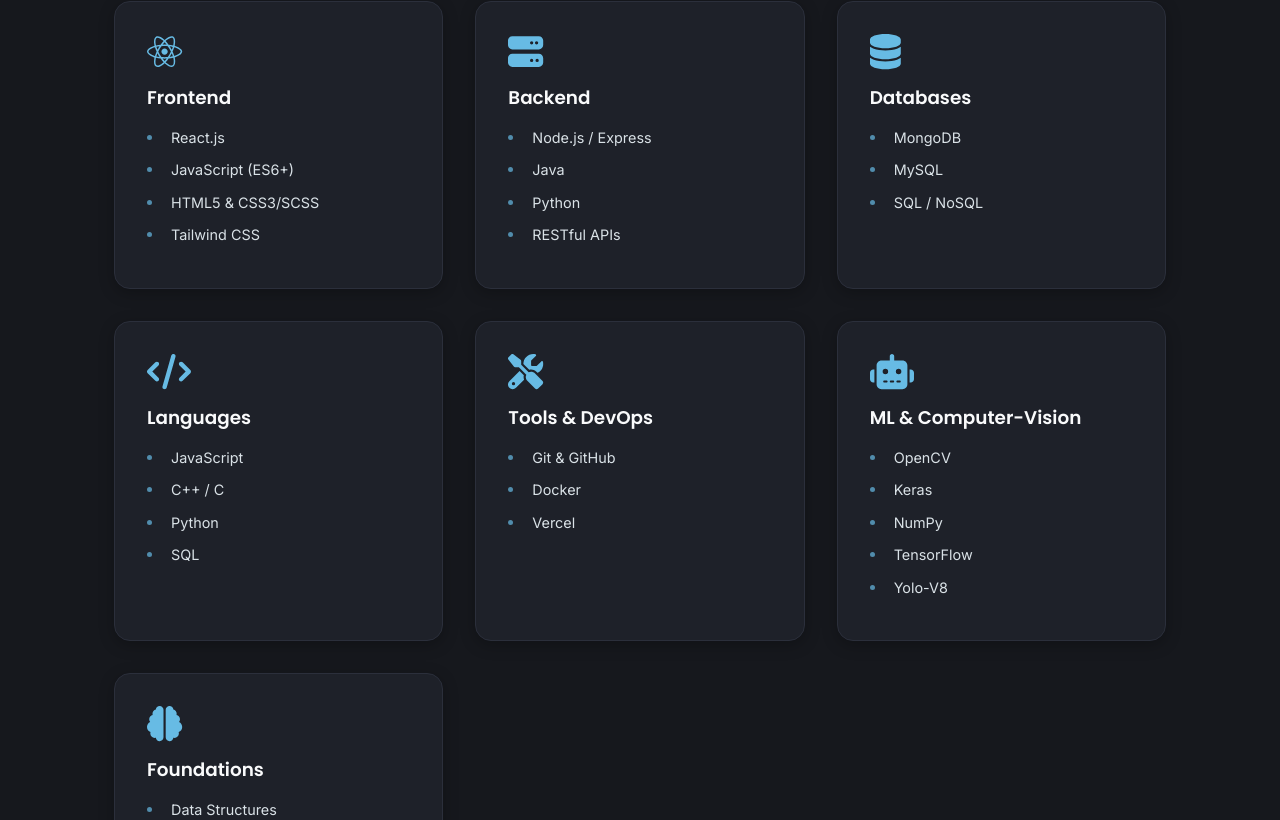
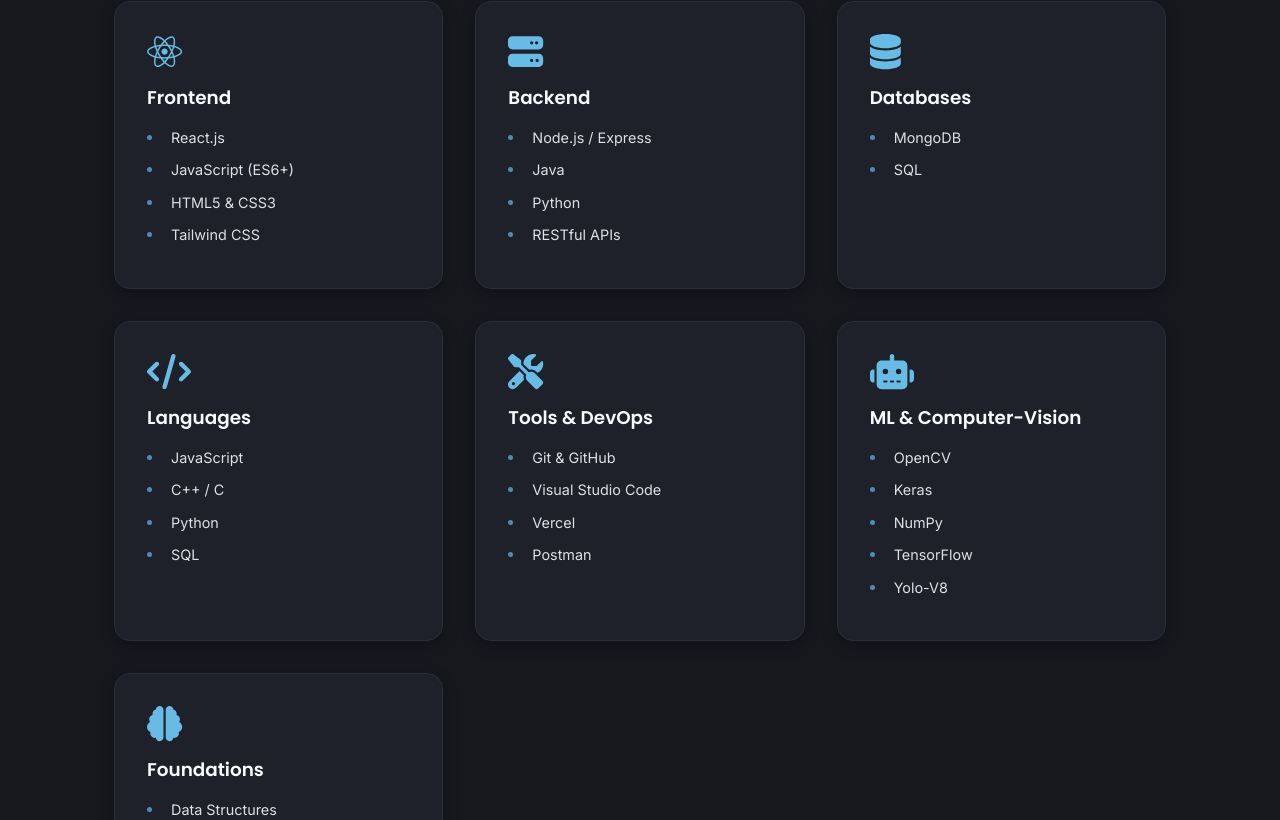
Before and after one commit to anshujod/portfolio_website, a React (Vite) app: page / in a window 1280 px wide. Shown: the part 1900-2720 px from the top of the page. Built offline with nearby package versions, Linux system fonts and the light colour scheme.

Commit message:
portfolio updated

```diff
--- a/src/App.jsx
+++ b/src/App.jsx
@@ -169,7 +169,7 @@
                 </a>
               </div>
               <div className="hero__cta">
-                <a href="anshu_final.pdf" target="_blank" className="button button--primary">
+                <a href="Anshu_resume_latest.pdf" target="_blank" className="button button--primary">
                   <FontAwesomeIcon icon="file-alt" /> View Resume
                 </a>
                 <a href="#projects" className="button button--secondary">Explore Projects</a>
@@ -217,7 +217,7 @@
                 <ul className="skill__list">
                   <li>React.js</li>
                   <li>JavaScript (ES6+)</li>
-                  <li>HTML5 & CSS3/SCSS</li>
+                  <li>HTML5 & CSS3</li>
                   <li>Tailwind CSS</li>
 
                 </ul>
@@ -237,8 +237,7 @@
                 <h3 className="skill__title">Databases</h3>
                 <ul className="skill__list">
                   <li>MongoDB</li>
-                  <li>MySQL</li>
-                  <li>SQL / NoSQL</li>
+                  <li>SQL</li>
                 </ul>
               </div>
               <div className="skill__card card">
@@ -256,8 +255,9 @@
                 <h3 className="skill__title">Tools & DevOps</h3>
                 <ul className="skill__list">
                   <li>Git & GitHub</li>
-                  <li>Docker</li>
+                  <li>Visual Studio Code</li>
                   <li>Vercel</li>
+                  <li>Postman</li>
                 </ul>
               </div>
               <div className="skill__card card">
@@ -335,6 +335,12 @@
                 <h3>RIT Techfest AAVISHKAAR 1st position</h3>
                 <p>Secured 1st postion in the event organised by Medical Electronics in RIT Techfest-AAVISHKAR 2025.</p>
               </div>
+              <div className="achievement__card card">
+                <h3>Problem solving enthusiast</h3>
+                <p>
+                  Solved 300+ problems on platforms like LeetCode, Codeforces and Geek for Geeks honing my algorithmic thinking and coding skills.
+                </p>
+              </div>
             </div>
           </div>
         </section>
@@ -366,16 +372,17 @@
                 <div className="project__image-container">
                   <img src="https://images.unsplash.com/photo-1555949963-ff9fe0c870eb?ixlib=rb-4.0.3&ixid=MnwxMjA3fDB8MHxwaG90by1wYWdlfHx8fGVufDB8fHx8&auto=format&fit=crop&w=870&q=80" alt="Project 2 Visual" loading="lazy" className="project__image" />
                   <div className="project__overlay">
-                    <a href="https://github.com/anshujod/brain_tumour_detection.git" target="_blank" rel="noopener noreferrer" className="project__icon-link" aria-label="Project 2 GitHub">
+                    <a href="https://github.com/anshujod/mern_authenticator.git" target="_blank" rel="noopener noreferrer" className="project__icon-link" aria-label="Project 2 GitHub">
                       <FontAwesomeIcon icon={['fab', 'github']} />
                     </a>
                   </div>
                 </div>
                 <div className="project__content">
-                  <h3 className="project__title">Brain Tumor Detection using CNN</h3>
-                  <p className="project__description">Developed a deep learning model to classify brain tumors from MRI scans using a custom CNN in TensorFlow/Keras. Fine-tuned with data augmentation and class weighting, improving tumor detection recall and overall model reliability.</p>
+                  <h3 className="project__title">MERN Authentication System</h3>
+                  <p className="project__description">Developed RESTful APIs with Node.js, Express, and MongoDB for user authentication workflows including signup, login,
+                  email verification, password reset, and logout.</p>
                   <div className="project__tags">
-                    <span>OpenCV</span><span>Keras</span><span>NumPy</span><span>TensorFlow</span><span>Scikit-Learn</span>
+                    <span>Javascript</span><span>Node.js</span><span>Express.js</span><span>MongoDB</span><span>Mailtrap</span>
                   </div>
                 </div>
               </article>
```
Also changed, not shown: 2 other files (tests, documents, lock files or other folders).
